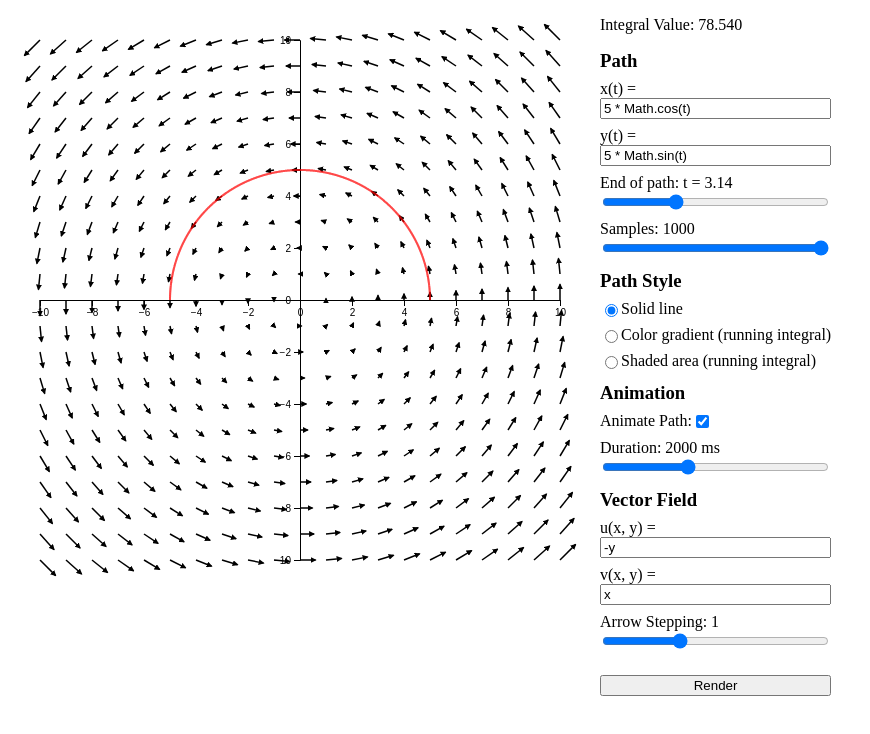
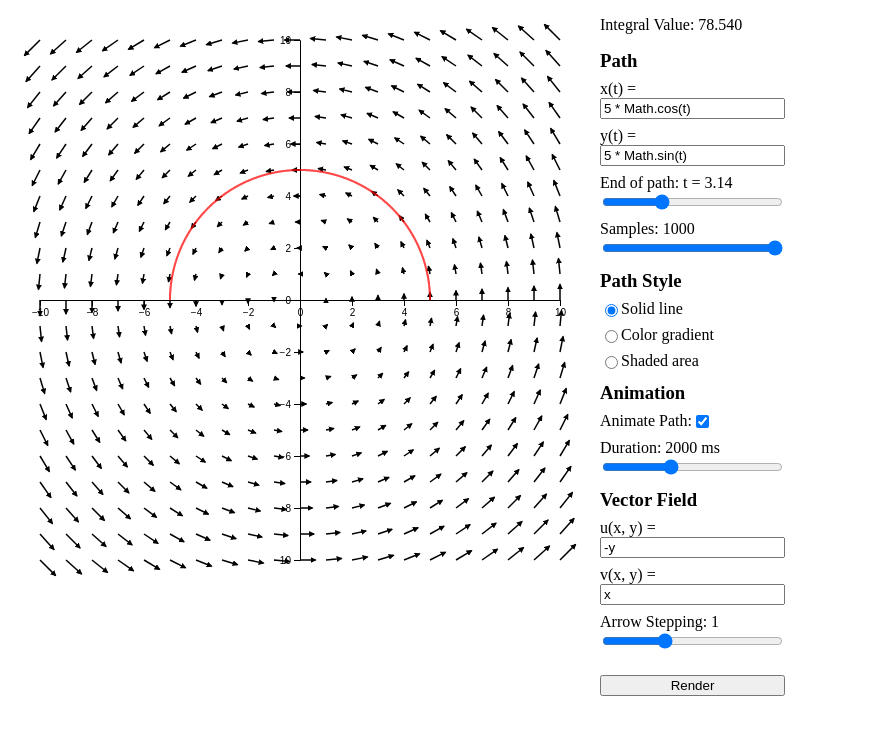
Before and after one commit to justind123/cs6630-vis-vector-line-integrals, a plain HTML site: page index.html in a window 1280 px wide. Shown: the whole page, without its empty margins (0-870 px from the left). Drawn offline with nearby package versions, Linux system fonts and the light colour scheme.

Commit message:
fix config

```diff
--- a/index.html
+++ b/index.html
@@ -49,11 +49,11 @@
         </label>
         <label class="checkbox">
           <input type="radio" name="path-style" value="gradient">
-          <span>Color gradient (running integral)</span>
+          <span>Color gradient</span>
         </label>
         <label class="checkbox">
           <input type="radio" name="path-style" value="area">
-          <span>Shaded area (running integral)</span>
+          <span>Shaded area</span>
         </label>
       </div>
 
```
